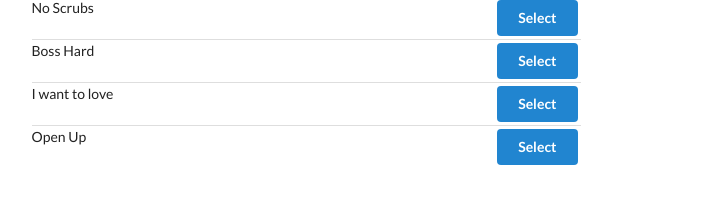
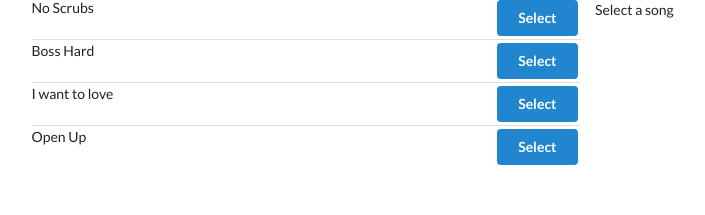
Before and after one commit to atemengue/reactNativeCourse-Udemy, a React (Create React App) app: page / in a window 1280 px wide. Shown: the top 215 px of the page, without its empty margins (45-750 px from the left). Built offline with nearby package versions, Linux system fonts and the light colour scheme.

Commit message:
redux branch ok

```diff
--- a/src/components/App.js
+++ b/src/components/App.js
@@ -1,6 +1,6 @@
 import React from 'react'
 import SongList from './SongList';
-
+import SongDetail from './songDetail';
 
 const App = () => {
 
@@ -10,6 +10,9 @@
         <div className="column eight wide">
             <SongList />
         </div>
+        <div className="colum eight wide">
+            <SongDetail />
+        </div>
       </div>
     </div>
   )
--- a/src/components/SongList.js
+++ b/src/components/SongList.js
@@ -31,7 +31,6 @@
 }
 
 const mapStateToProps = (state) => {
-  console.log(state);
   return { songs: state.songs }
 }
 
--- /dev/null
+++ b/src/components/songDetail.js
@@ -0,0 +1,27 @@
+import React from 'react'
+import { connect } from 'react-redux'
+
+
+const SongDetail = ({ song }) => {
+  if (!song) {
+    return <div>Select a song </div>
+  }
+
+  return (
+    <div>
+      <h3>Details for:</h3>
+      <p>
+        Title: {song.title}
+        Duration: {song.duration}
+      </p>
+      {song.title}
+    </div>
+  )
+}
+
+const mapStateToProps = ({ selectedSong }) => ({
+   song: selectedSong
+});
+
+
+export default connect(mapStateToProps)(SongDetail);
```
